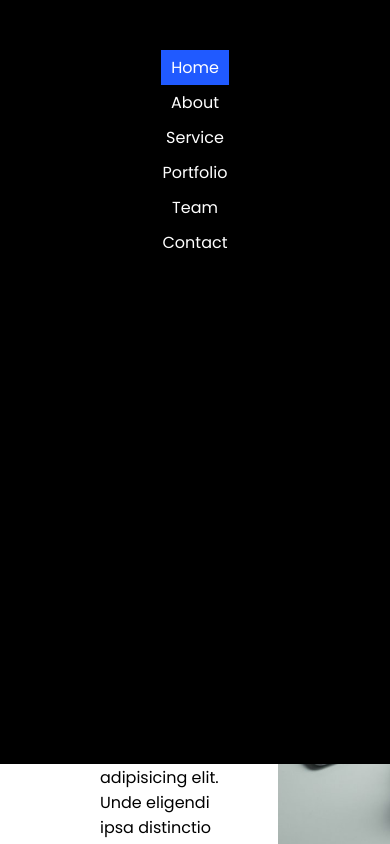
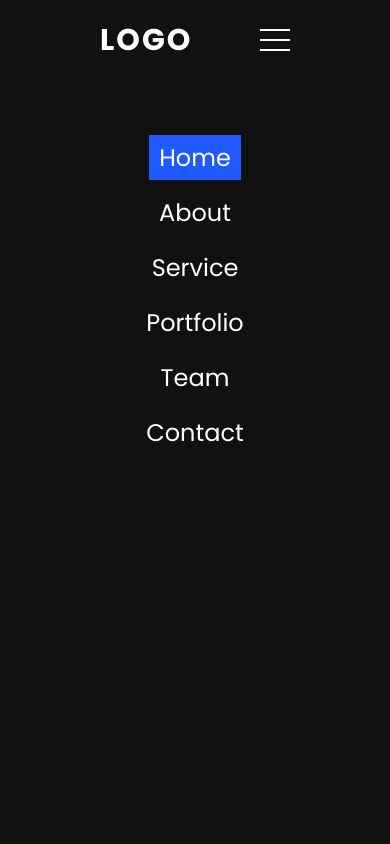
Before and after one commit to Camila-Isabela/full-simple-website, a plain HTML site: page index.html in a window 390 px wide. Shown: the top 844 px of the page. Drawn offline with Linux system fonts and the light colour scheme.

Commit message:
:gear: Acrescentando o menu

```diff
--- a/index.html
+++ b/index.html
@@ -1,11 +1,13 @@
 <!DOCTYPE html>
 <html lang="pt_br">
+
 <head>
     <meta charset="UTF-8">
     <meta name="viewport" content="width=device-width, initial-scale=1.0">
     <title>FullResDrop</title>
     <link rel="stylesheet" href="style.css">
 </head>
+
 <body>
     <header id="header">
         <a href="#" class="logo">LOGO</a>
@@ -17,13 +19,13 @@
             <li><a href="#team">Team</a></li>
             <li><a href="#contact">Contact</a></li>
         </ul>
-        <div class="toggle"></div>
+        <div class="toggle" onclick="toggle()"></div>
     </header>
 
     <section id="home">
         <div>
             <h2>Responsive Website Design for Beginners</h2>
-            <p>Lorem ipsum dolor sit amet consectetur adipisicing elit. Quasi, magnam? Doloribus modi voluptatibus exercitationem consequatur, quas corrupti porro possimus, consequuntur iste facilis quo minima cum fugiat sunt iure aliquam veniam. Lorem ipsum dolor sit amet consectetur adipisicing elit. Unde eligendi ipsa distinctio iusto omnis iste voluptas hic, architecto autem dolor soluta possimus vel necessitatibus in deleniti tenetur modi cum velit?</p>
+            <p>Lorem ipsum dolor sit amet consectetur dipisicing elit. Quasi, magnam? Doloribus modi voluptatibus exercitationem consequatur, quas corrupti porro possimus, consequuntur iste facilis quo minima cum fugiat sunt iure aliquam veniam. Lorem ipsum dolor sit amet consectetur adipisicing elit. Unde eligendi ipsa distinctio iusto omnis iste voluptas hic, architecto autem dolor soluta possimus vel necessitatibus in deleniti tenetur modi cum velit?</p>
             <a href="#">Read More</a>
         </div>
         <img src="img.jpg">
@@ -63,6 +65,13 @@
             <p>Lorem ipsum dolor sit amet consectetur adipisicing elit. Quasi, magnam? Doloribus modi voluptatibus exercitationem consequatur, quas corrupti porro possimus, consequuntur iste facilis quo minima cum fugiat sunt iure aliquam veniam. Lorem ipsum dolor sit amet consectetur adipisicing elit. Unde eligendi ipsa distinctio iusto omnis iste voluptas hic, architecto autem dolor soluta possimus vel necessitatibus in deleniti tenetur modi cum velit?</p>
         </div>
     </section>
+    <script type="text/javascript">
+        function toggle () {
+            var header = document.getElementById("header")
+            header.classList.toggle('active')
+        }
+    </script>
 
 </body>
+
 </html>
--- a/style.css
+++ b/style.css
@@ -98,9 +98,10 @@ section:nth-child(odd) {
 }
 
 @media (max-width: 992px) {
+
     header ul {
         position: absolute;
-        top: 0;
+        top:  80px;
         left: 0;
         width: 100%;
         height: calc(100vh - 80px);
@@ -108,8 +109,46 @@ section:nth-child(odd) {
         text-align: center;
         overflow: auto;
         transition: 0.5s;
-        background: #000;
+        background: #111;
         flex-direction: column;
+    }
 
+    header ul li a {
+        margin: 5px 0;
+        font-size: 24px;
     }
+
+    .toggle {
+        display: block;
+        position: relative;
+        width: 30px;
+        height: 30px;
+        cursor: pointer;
+    }
+
+    .toggle:before {
+        content: '';
+        position: absolute;
+        top: 4px;
+        width: 100%;
+        height: 2px;
+        background: #fff;
+        z-index: 1;
+        box-shadow: 0 10px 0 #fff;
+        transition: 0.5s;
+    }
+
+    .toggle:after {
+        content: '';
+        position: absolute;
+        bottom: 4px;
+        width: 100%;
+        height: 2px;
+        background: #fff;
+        z-index: 1;
+        transition: 0.5s;
+    }
+
+
+
 }
```
